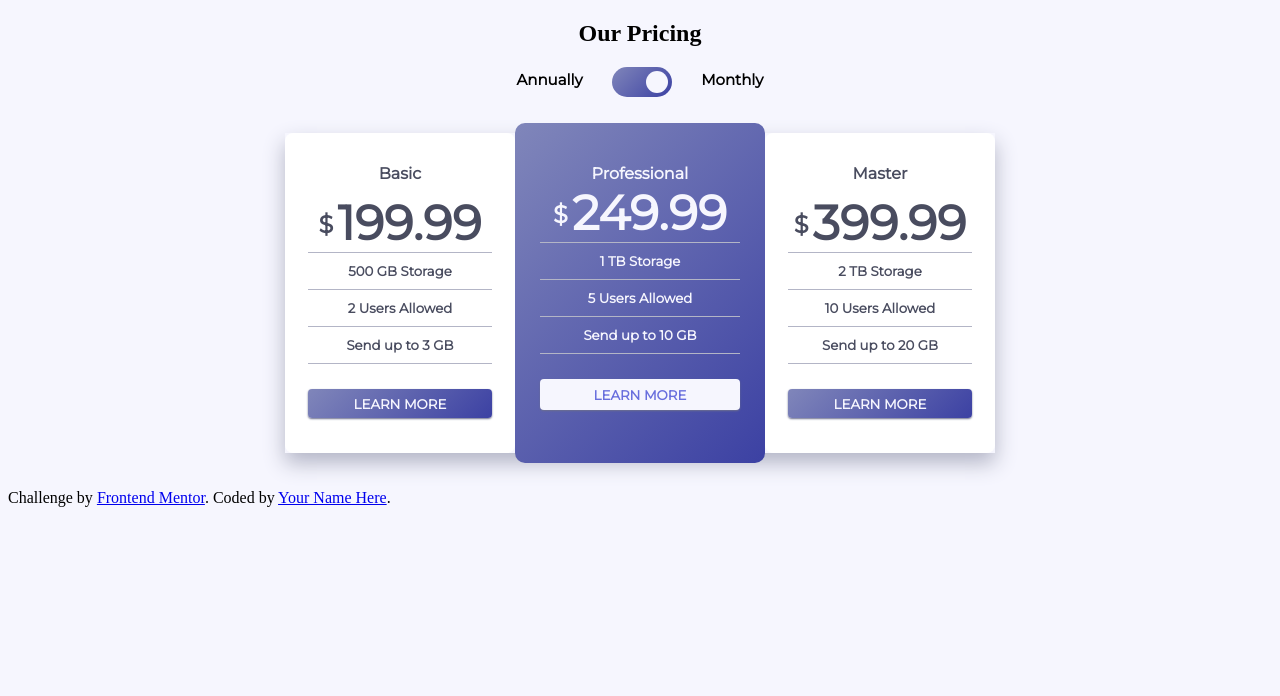
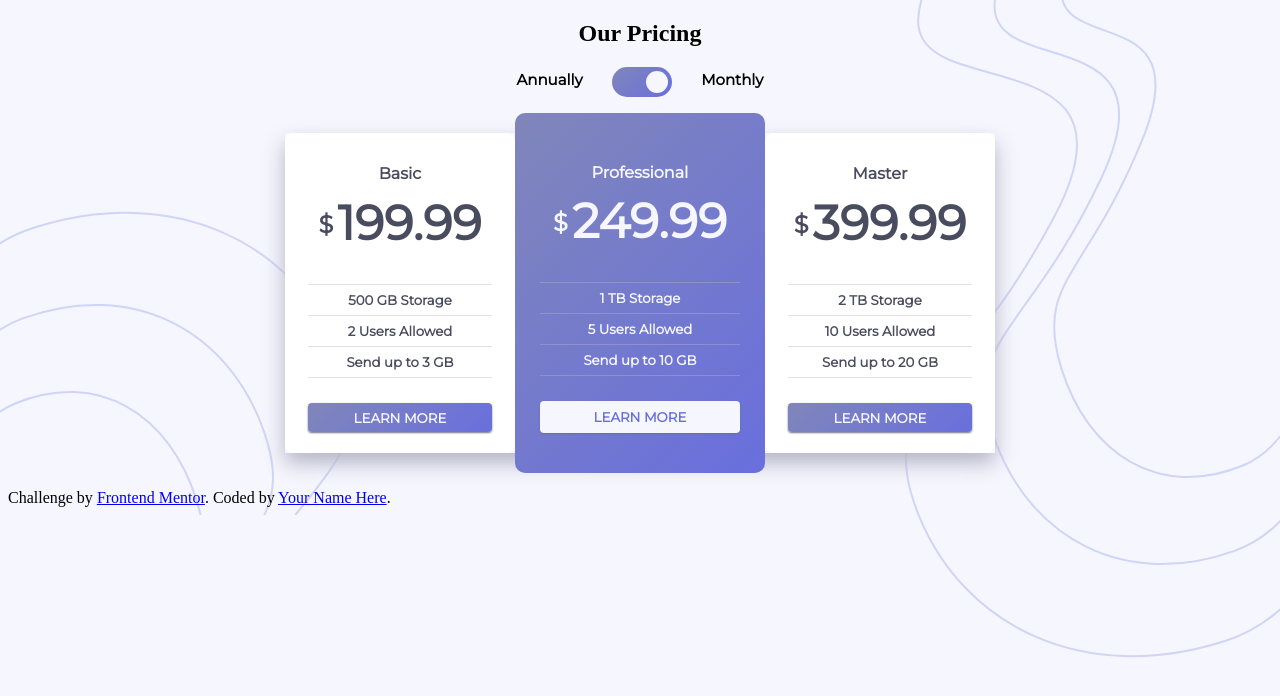
Before and after one commit to erosfrancesco/Frontend-Challenge-pricing-component-with-toggle, a plain HTML site: page index.html in a window 1280 px wide. Drawn offline with Linux system fonts and the light colour scheme.

Commit message:
desktop view

```diff
--- a/index.html
+++ b/index.html
@@ -14,11 +14,6 @@
 <body>
 
   <link rel="stylesheet" href="index.css">
-  <link rel="stylesheet" href="switch.css">
-  <link rel="stylesheet" href="paper.css">
-  <!-- <link rel="stylesheet" href="button.css"> -->
-  <link rel="stylesheet" href="content.css">
-
 
 
   <div class="toggle_container">
@@ -74,17 +69,19 @@
 
       <div class="paper_container">
         <h4>Basic</h4>
+        <div class="pricing_wrapper">
           <strong class="pricing dollar">&dollar;</strong>
           <strong class="pricing month">19.99</strong>
           <strong class="pricing annual">199.99</strong>
+        </div>
 
-        <div></div>
+        <div class="custom_divider"></div>
         <h5>500 GB Storage</h5>
-        <div></div>
+        <div class="custom_divider"></div>
         <h5>2 Users Allowed</h5>
-        <div></div>
+        <div class="custom_divider"></div>
         <h5>Send up to 3 GB</h5>
-        <div></div>
+        <div class="custom_divider"></div>
 
         <button class="paper_button button_main">LEARN MORE</button>
       </div>
@@ -92,18 +89,19 @@
 
       <div class="paper_container paper_main">
         <h4>Professional</h4>
-
+        <div class="pricing_wrapper">
           <strong class="pricing dollar">&dollar;</strong>
           <strong class="pricing month">24.99</strong>
           <strong class="pricing annual">249.99</strong>
+        </div>
 
-        <div></div>
+        <div class="custom_divider"></div>
         <h5>1 TB Storage</h5>
-        <div></div>
+        <div class="custom_divider"></div>
         <h5>5 Users Allowed</h5>
-        <div></div>
+        <div class="custom_divider"></div>
         <h5>Send up to 10 GB</h5>
-        <div></div>
+        <div class="custom_divider"></div>
 
         <button class="paper_button">LEARN MORE</button>
       </div>
@@ -111,18 +109,19 @@
 
       <div class="paper_container">
         <h4>Master</h4>
-
+        <div class="pricing_wrapper">
           <strong class="pricing dollar">&dollar;</strong>
           <strong class="pricing month">39.99</strong>
           <strong class="pricing annual">399.99</strong>
+        </div>
 
-        <div></div>
+        <div class="custom_divider"></div>
         <h5>2 TB Storage</h5>
-        <div></div>
+        <div class="custom_divider"></div>
         <h5>10 Users Allowed</h5>
-        <div></div>
+        <div class="custom_divider"></div>
         <h5>Send up to 20 GB</h5>
-        <div></div>
+        <div class="custom_divider"></div>
 
         <button class="paper_button button_main">LEARN MORE</button>
       </div>
--- a/index.scss
+++ b/index.scss
@@ -1,6 +1,13 @@
 @import "./scss/button.scss";
+@import "./scss/card.scss";
+@import "./scss/switch.scss";
+@import "./scss/content.scss";
 
 
 body {
     background-color: $background-light-color;
+
+    background-image: url('images/bg-top.svg'), url('images/bg-bottom.svg');
+    background-position: right top, left bottom;
+    background-repeat: no-repeat, no-repeat;
 }
--- a/paper.css
+++ /dev/null
@@ -1,33 +0,0 @@
-.paper_container {
-  text-align: center;
-  border-radius: 8px;
-  width: 230px;
-  height: 320px;
-
-  color: hsl(232, 13%, 33%);
-  background: white;
-  font-family: 'Montserrat';
-}
-
-/**/
-.paper_main {
-  width: 250px !important;
-  height: 340px !important;
-  margin-top: -10px;
-  border-radius: 10px !important;
-
-  color: hsl(240, 78%, 98%);
-  /* Permalink - use to edit and share this gradient: https://colorzilla.com/gradient-editor/#8086ba+0,3c41a3+100 */
-  background: rgb(128,134,186); /* Old browsers */
-  background: -moz-linear-gradient(-45deg,  rgba(128,134,186,1) 0%, rgba(60,65,163,1) 100%); /* FF3.6-15 */
-  background: -webkit-linear-gradient(-45deg,  rgba(128,134,186,1) 0%,rgba(60,65,163,1) 100%); /* Chrome10-25,Safari5.1-6 */
-  background: linear-gradient(135deg,  rgba(128,134,186,1) 0%,rgba(60,65,163,1) 100%); /* W3C, IE10+, FF16+, Chrome26+, Opera12+, Safari7+ */
-  filter: progid:DXImageTransform.Microsoft.gradient( startColorstr='#8086ba', endColorstr='#3c41a3',GradientType=1 ); /* IE6-9 fallback on horizontal gradient */
-}
-
-.papers_wrapper {
-  display: inline-flex;
-  background: transparent;
-  height: 320px !important;
-  box-shadow: 0px 10px 20px hsl(234, 14%, 74%);
-}
--- a/scss/button.scss
+++ b/scss/button.scss
@@ -9,6 +9,7 @@
     width: 80%;
     height: 9%;
     margin-top: 25px;
+    cursor: pointer;
 
     background: $background-light-color !important;
     color: $primary-color !important;
--- /dev/null
+++ b/scss/card.scss
@@ -0,0 +1,31 @@
+@import "./theme.scss";
+
+.paper_container {
+    text-align: center;
+    border-radius: 8px;
+    width: 230px;
+    height: 320px;
+
+    color: $text-dark-color;
+    background: $background-very-light-color;
+
+    @include custom-font;
+  }
+
+  /**/
+  .paper_main {
+    width: 250px !important;
+    height: 360px !important;
+    margin-top: -20px;
+    border-radius: 10px !important;
+
+    color: $background-light-color;
+    @include custom-gradient;
+}
+
+  .papers_wrapper {
+    display: inline-flex;
+    background: transparent;
+    height: 320px !important;
+    box-shadow: 0px 10px 20px $shadow-color;
+  }
--- /dev/null
+++ b/scss/content.scss
@@ -0,0 +1,41 @@
+@import "./theme.scss";
+
+.paper_container h4 {
+    position: relative;
+    top: 10px;
+}
+
+.paper_main h4 {
+    top: 20px !important;
+    margin: 30px;
+}
+
+
+.paper_container h5 {
+    margin: 7px;
+}
+
+
+.custom_divider {
+    opacity: 40%;
+    width: 80%;
+    height: 1px;
+    margin-left: 10%;
+    background: $shadow-color;
+}
+
+
+.pricing_wrapper {
+    height: 90px;
+}
+
+.pricing {
+    font-weight: bold;
+    font-size: -webkit-xxx-large;
+}
+
+.dollar {
+    font-size: x-large !important;
+    position: relative;
+    top: -7px;
+}
--- /dev/null
+++ b/scss/switch.scss
@@ -0,0 +1,83 @@
+@import "./theme.scss";
+
+.mytoggle {
+    visibility: hidden;
+    opacity: 0;
+    position: absolute;
+    top: -99999px;
+}
+
+.mytoggle + label {
+    font-family: arial;
+    vertical-align: middle;
+    width: 60px;
+    height: 30px;
+    display: inline-block;
+    position: relative;
+    border-radius: 15px;
+    overflow: hidden;
+    outline: none;
+    border: none;
+    cursor: pointer;
+    background-color: $shadow-color;
+    -webkit-transition: .25s ease-in-out;
+    -moz-transition: .25s ease-out;
+    -o-transition: .25s ease-out;
+    transition: .25s ease-out;
+}
+
+.mytoggle + label:before {
+    width: 22px;
+    height: 22px;
+    left: 4px;
+    top: 4px;
+    border-radius: 11px;
+    z-index: 2;
+    display: block;
+    position: absolute;
+    background: $background-light-color;
+    font-size: 14.99px;
+    font-weight: 700;
+    text-transform: uppercase;
+    text-indent: -32px;
+    word-spacing: 40px;
+    content: "";
+    color: $background-light-color;
+    white-space: nowrap;
+    -webkit-transition: .25s ease-out;
+    -moz-transition: .25s ease-out;
+    -o-transition: .25s ease-out;
+    transition: .25s ease-out;
+}
+
+.mytoggle:checked + label {
+    @include custom-gradient;
+}
+
+input.mytoggle:focus + label {
+    outline: 0;
+}
+
+.mytoggle:checked + label:before {
+    background-color: $background-light-color;
+    color: $background-light-color;
+    left: 34px;
+}
+
+
+
+/* Container */
+.toggle_container {
+    text-align: center;
+}
+
+.toggle_container div {
+    display: inherit;
+}
+
+.toggle_container strong {
+    @include custom-font;
+    margin: 2%;
+    font-size: 15px;
+    font-weight: 700;
+}
--- a/scss/theme.scss
+++ b/scss/theme.scss
@@ -1,9 +1,10 @@
 $gradient1-color: rgb(128,134,186);
-$gradient2-color: rgba(60,65,163,1);
+$gradient2-color: hsl(237, 63%, 64%);
 
 $shadow-color: hsl(234, 14%, 74%);
 $dark-shadow-color: hsl(233, 13%, 49%);
 
+$background-very-light-color: white;
 $background-light-color: hsl(240, 78%, 98%);
 $text-dark-color: hsl(232, 13%, 33%);
 $primary-color: hsl(237, 63%, 64%);
```
Also changed, not shown: button.css (deleted), content.css (deleted), index.css, switch.css (deleted), 2 other files. Lines whose indentation alone changed are shown as unchanged.
